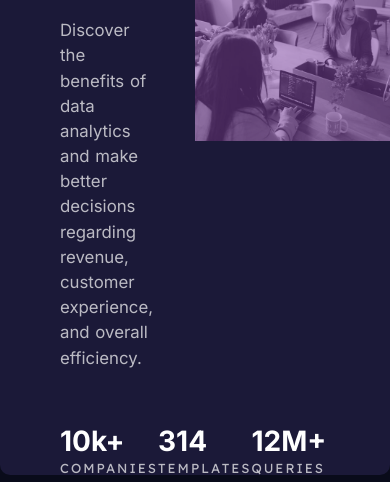
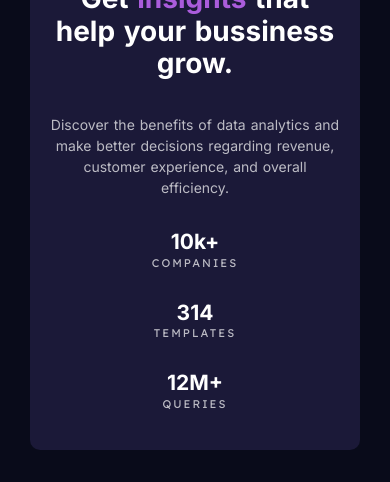
Before and after one commit to BobBeardBrew/Stats-preview-card-component, a plain HTML site: page index.html in a window 390 px wide. Shown: the part 362-844 px from the top of the page. Drawn offline with Linux system fonts and the light colour scheme.

Commit message:
Update style.css

```diff
--- a/assets/css/style.css
+++ b/assets/css/style.css
@@ -121,20 +121,15 @@ h6 {
 }
 
 /*=============== RESPONSIVE TYPOGRAPHY ===============*/
-/*
 @media screen and (max-width: 968px) {
-	:root {
-		--biggest-font-size: ;
-		--bigger-font-size: ;
-		--big-font-size: ;
-		--h2-font-size: ;
-		--h3-font-size: ;
-		--normal-font-size: ;
-		--small-font-size: ;
-		--smaller-font-size: ;
-	}
+  :root {
+    --body-font-size: 0.8rem;
+    --bigger-font-size: 2rem;
+    --big-font-size: 1.5rem;
+    --medium-font-size: 1rem;
+  }
 }
-*/
+
 /*=============== BASE ===============*/
 body {
   color: var(--white);
@@ -152,9 +147,10 @@ main {
 
 /*=============== REUSABLE CSS CLASSES ===============*/
 .container {
-  max-width: 1440px;
+  max-width: 1480px;
   margin: 0 auto;
   min-height: 100vh;
+  padding: 0 20px;
 }
 
 .grid {
@@ -169,7 +165,7 @@ main {
 
 /*=============== Card ===============*/
 .data {
-  padding: 0 45px 0 60px;
+  padding: 20px 45px 20px 60px;
 }
 
 .data h2 {
@@ -224,3 +220,38 @@ main {
   filter: brightness(0.8);
   opacity: 0.6;
 }
+
+/*======== MEDIA ========*/
+@media screen and (max-width: 968px) {
+  .container {
+    max-width: 967px;
+    padding: 30px 30px;
+  }
+  .grid {
+    display: grid;
+    grid-template-columns: 1fr;
+    grid-template-rows: auto;
+    text-align: center;
+  }
+  .card__body-data {
+    padding: 40px 20px;
+    order: 2;
+  }
+  .data__text {
+    margin-bottom: var(--mb-2);
+  }
+  .value {
+    flex-direction: column;
+    row-gap: 2rem;
+  }
+  .card__body-image {
+    order: 1;
+  }
+  .card__body-image img {
+    width: 100%;
+    max-height: 100%;
+    object-fit: contain;
+    filter: brightness(0.8);
+    opacity: 0.6;
+  }
+}
```
